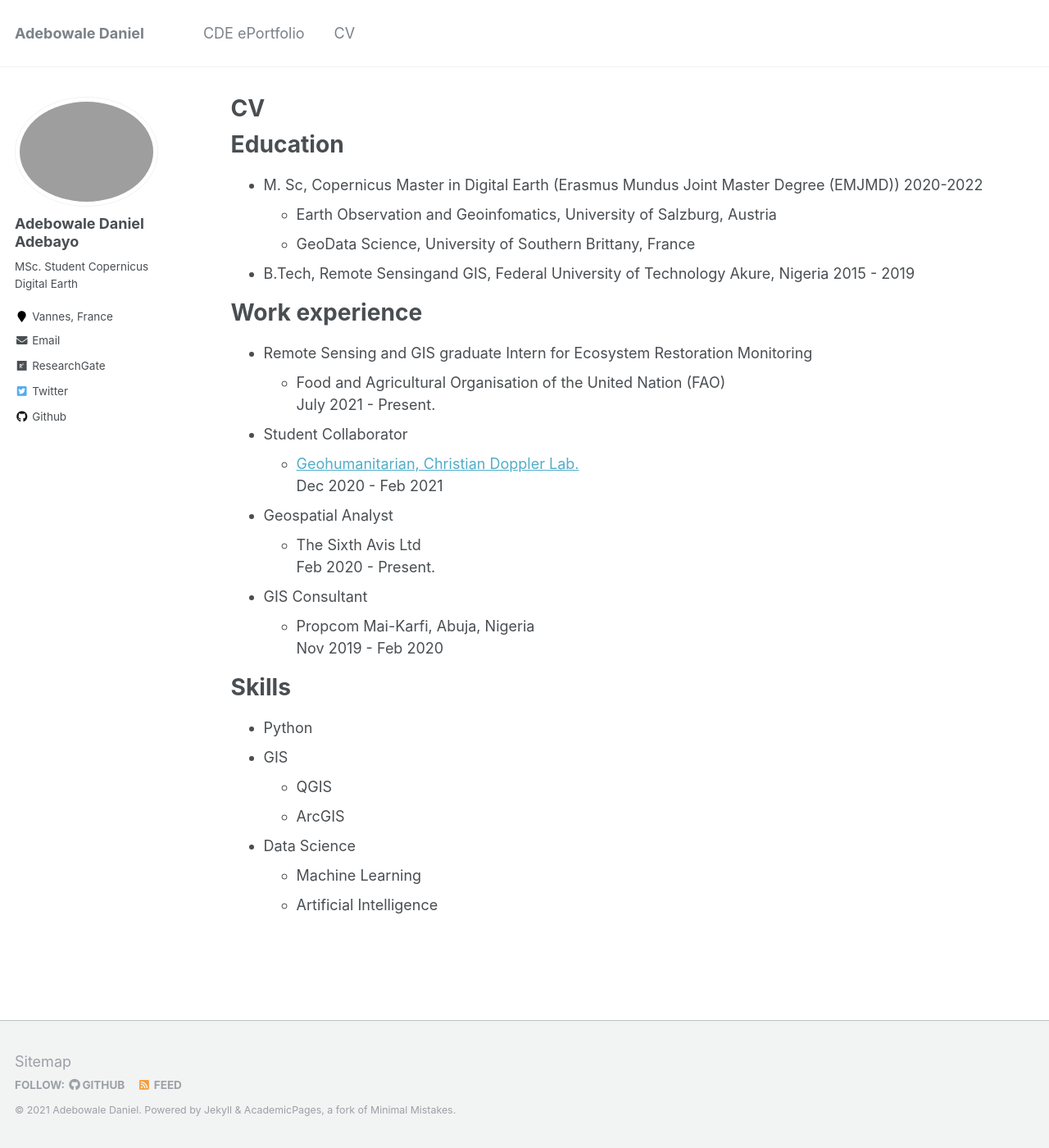
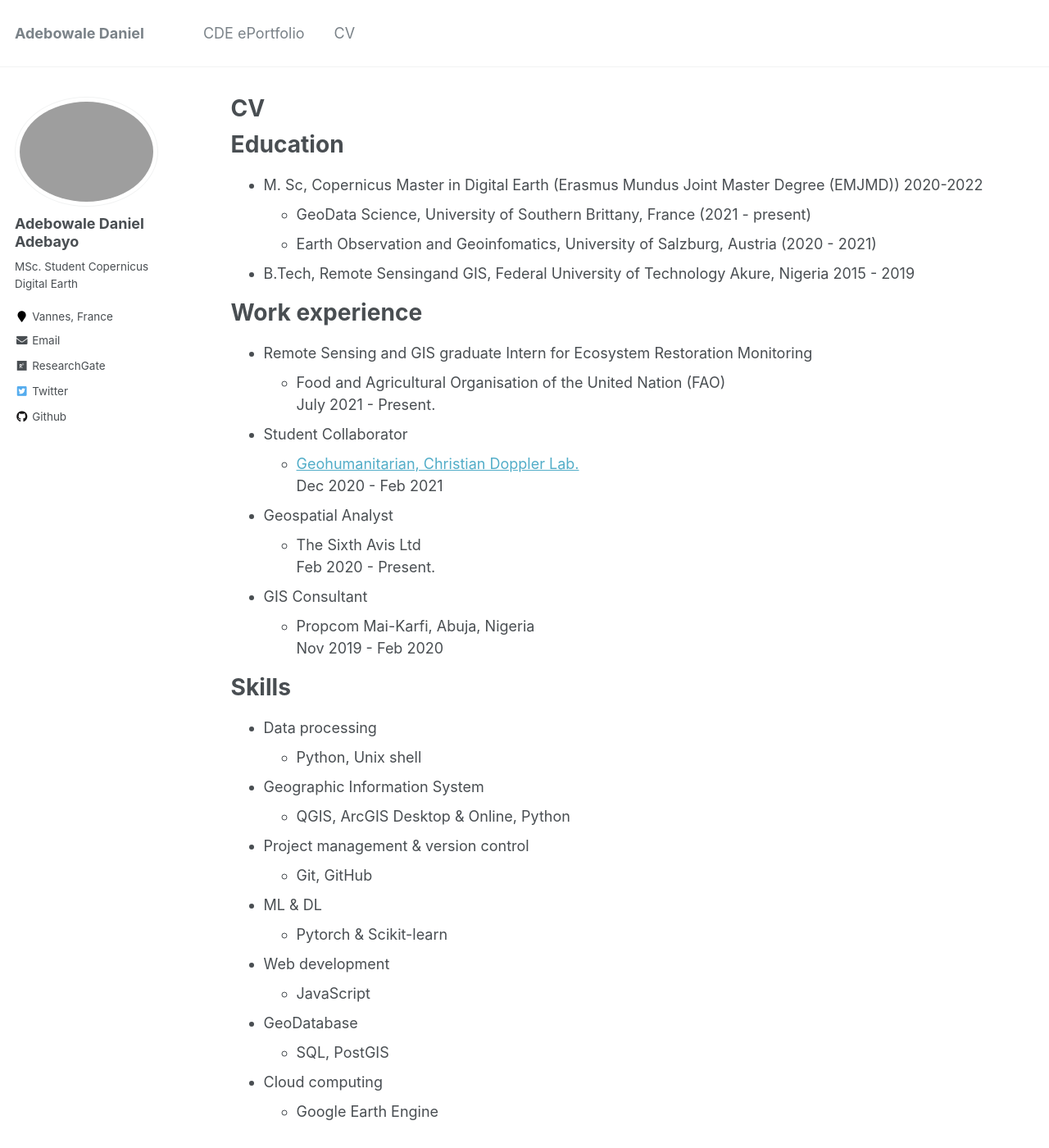
Before and after one commit to adebowaledaniel/adebowaledaniel.github.io, a Jekyll site: the page built from _pages/cv.md, in a window 1280 px wide and 1400 px high. Shown: the whole window at 82% size. Built offline with Jekyll 4.4.1, drawn with Linux system fonts in a browser that asks for light colours.

Commit message:
cv updated

```diff
--- a/_pages/cv.md
+++ b/_pages/cv.md
@@ -13,8 +13,8 @@ Education
 ======
 
 * M. Sc, Copernicus Master in Digital Earth (Erasmus Mundus Joint Master Degree (EMJMD)) 2020-2022
-  * Earth Observation and Geoinfomatics, University of Salzburg, Austria
-  * GeoData Science, University of Southern Brittany, France
+  * GeoData Science, University of Southern Brittany, France (2021 - present)
+  * Earth Observation and Geoinfomatics, University of Salzburg, Austria (2020 - 2021)
 * B.Tech, Remote Sensingand GIS, Federal University of Technology Akure, Nigeria 2015 - 2019
 
 Work experience
@@ -36,13 +36,21 @@ Work experience
 Skills
 ======
 
-* Python
-* GIS
-  * QGIS
-  * ArcGIS
-* Data Science
-  * Machine Learning
-  * Artificial Intelligence
+* Data processing
+  * Python, Unix shell
+* Geographic Information System
+  * QGIS, ArcGIS Desktop & Online, Python
+* Project management & version control
+  * Git, GitHub
+* ML & DL
+  * Pytorch & Scikit-learn
+* Web development
+  * JavaScript
+* GeoDatabase
+  * SQL, PostGIS
+* Cloud computing
+  * Google Earth Engine
+
 
 <!-- * ML
   * Sub-skill 2.1
```
